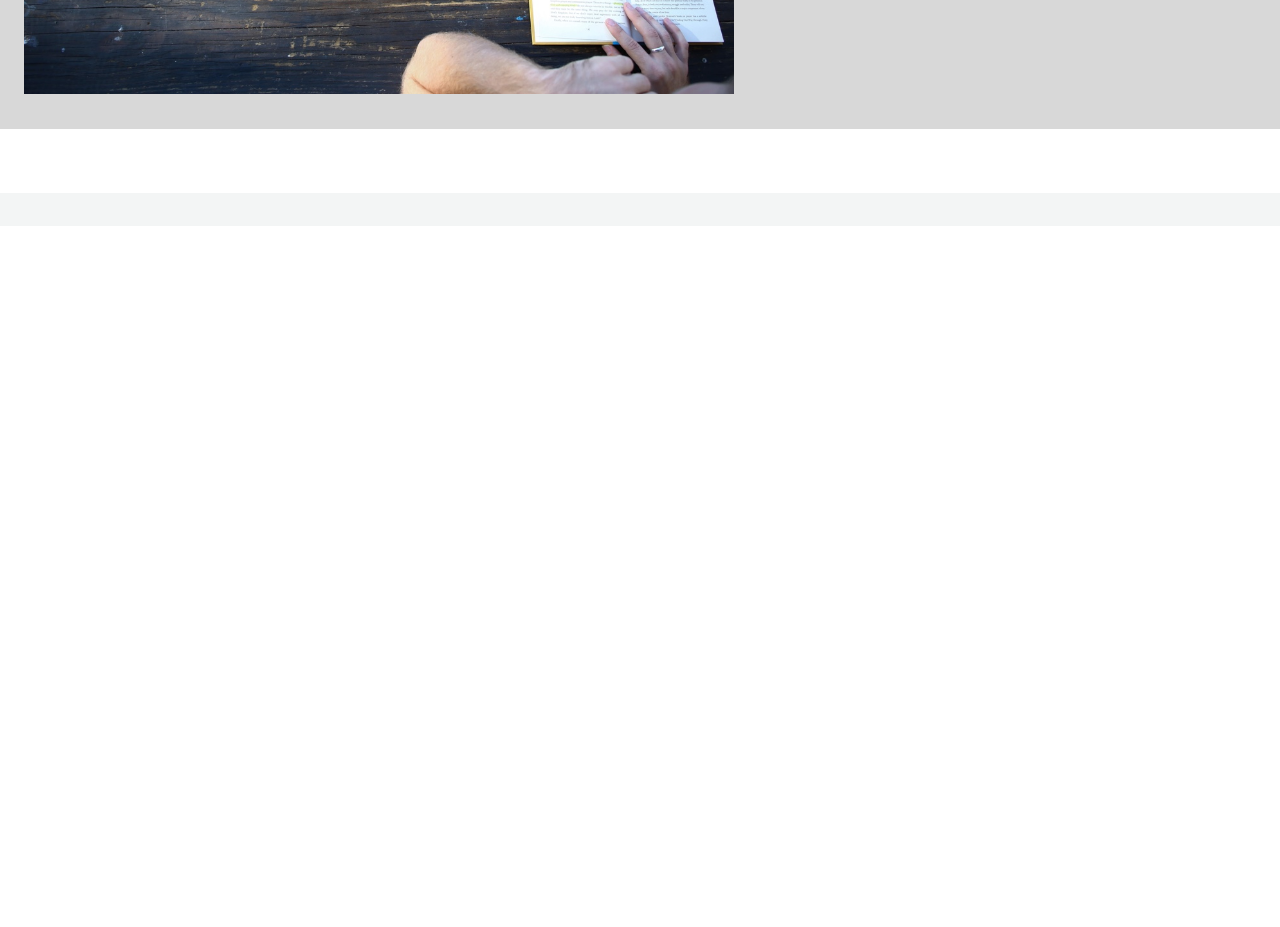
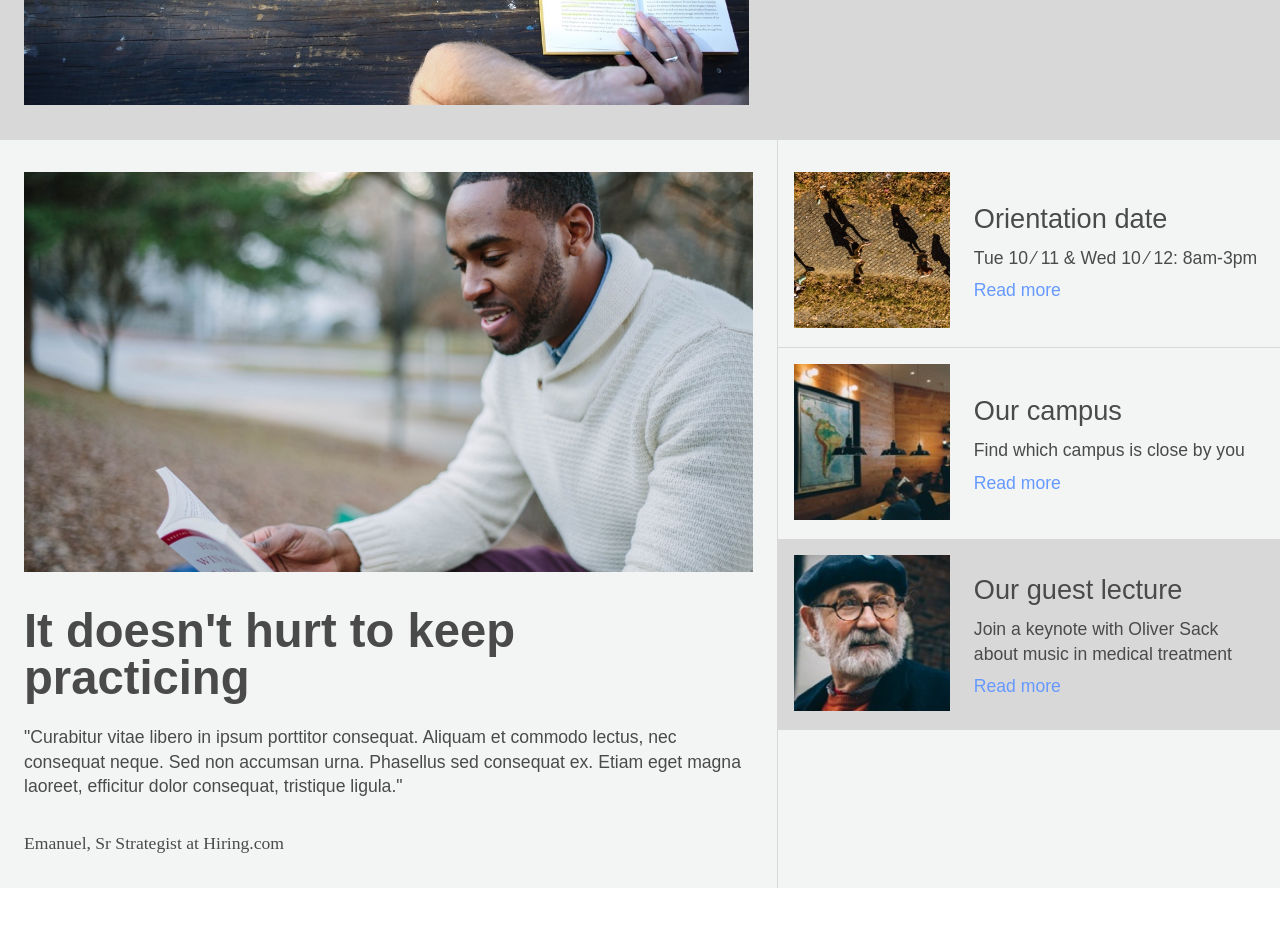
Before and after one commit to DoKe65/colmaracademy, a plain HTML site: page index.html in a window 1280 px wide. Shown: the part 527-1454 px from the top of the page. Before the commit the page ends 800 px from the top, so only its background shows below. Drawn offline with Linux system fonts and the light colour scheme; a web font is replaced by a local one.

Commit message:
Add Campus-Infos.

```diff
--- a/index.html
+++ b/index.html
@@ -5,7 +5,7 @@
 	<link rel="stylesheet" type="text/css" href="resources/css/reset.css">
 	<link rel="stylesheet" type="text/css" href="resources/css/style.css">
   <link href="https://fonts.googleapis.com/css?family=Hind+Siliguri:300,400,500,600,700" rel="stylesheet">
-   <link href="https://fonts.googleapis.com/css?family=Hind+Vadodara:300,400,500,600,700" rel="stylesheet">
+   <link href="https://fonts.googleapis.com/css?family=Hind+Vadodara:300,400,500,600,700|Playfair+Display:400,400i" rel="stylesheet">
 </head>
 <body>
   <!-- Header Section -->
@@ -31,7 +31,7 @@
     <!-- Jumbotron-Section -->
     <div class="jumbotron flex row">
       <div class="jbtimg">
-        <img src="resources/imgs/banner.jpg">
+        <img src="resources/imgs/banner.jpg" alt="Learning students">
       </div>
       <div class="start flex column">
         <h1>Learn something new everyday</h1>
@@ -41,7 +41,42 @@
     </div>
 
     <!-- Campus-Section -->
-    <div id="campus" class="flex row"></div>
+    <div id="campus" class="flex row">
+      <div class="lead">
+        <div class="leadimg">
+          <img src="resources/imgs/information-main.jpg">
+        </div>
+        <h2>It doesn&apos;t hurt to keep practicing</h2>
+        <p class="quot">&quot;Curabitur vitae libero in ipsum porttitor consequat. Aliquam et commodo lectus, nec consequat neque. Sed non accumsan urna. Phasellus sed consequat ex. Etiam eget magna laoreet, efficitur dolor consequat, tristique ligula.&quot;</p>
+        <p class="source">Emanuel, Sr Strategist at Hiring.com</p>
+      </div>
+      <div class="infos flex column">
+        <div class="info date flex row">
+          <div class="infoimg"><img src="resources/imgs/information-orientation.jpg" alt="People on a path"></div>
+          <div class="infotext flex column">
+            <h3>Orientation date</h3>
+            <p>Tue 10 &frasl; 11 &amp; Wed 10 &frasl; 12: 8am-3pm</p>
+            <a href="#">Read more</a>
+          </div>
+        </div>
+        <div class="info study flex row">
+          <div class="infoimg"><img src="resources/imgs/information-campus.jpg" alt="Study-Room"></div>
+          <div class="infotext flex column">
+            <h3>Our campus</h3>
+            <p>Find which campus is close by you</p>
+            <a href="#">Read more</a>
+          </div>
+        </div>
+        <div class="info guest flex row">
+          <div class="infoimg"><img src="resources/imgs/information-guest-lecture.jpg" alt="Mister Oliver Sack"></div>
+          <div class="infotext flex column">
+            <h3>Our guest lecture</h3>
+            <p>Join a keynote with Oliver Sack about music in medical treatment</p>
+            <a href="#">Read more</a>
+          </div>
+        </div>
+      </div>
+    </div>
 
     <!-- Courses-Section -->
     <div id="courses" class="flex row desktop"></div>
--- a/resources/css/style.css
+++ b/resources/css/style.css
@@ -2,6 +2,30 @@ html {
   font-size: 16px;
   font-family: "Hind Vadodara", Arial, sans-serif;
   color: #4a4a4a;
+}
+
+h1 {
+  font-size: 3.2rem;
+  font-weight: 700;
+  line-height: 1.2;
+}
+
+h2 {
+  font-size: 2.95rem;
+  font-weight: 700;
+}
+
+h3 {
+  font-size: 1.7rem;
+  font-weight: 500;
+  line-height: 1.4;
+}
+
+p,
+.infotext a {
+  font-weight: 300;
+  line-height: 1.4;
+  font-size: 1.1rem;
 }
 
 .flex {
@@ -31,7 +55,7 @@ header {
   top: 0;
   align-items: center;
   justify-content: space-between;
-  border: 1px solid red;
+  font-size: 1.1rem;
 }
 
 .logo {
@@ -43,7 +67,6 @@ header {
 }
 
 .logo img {
-  height: 100%
   width: auto;
   padding-left: 1.5rem;
 }
@@ -67,13 +90,14 @@ nav ul li a {
 
 .jumbotron {
   position: relative;
-  margin-top: 64px;
+  margin-top: 4rem;
   background-color: #d8d8d8;
   justify-content: flex-start;
+  padding: 2rem 1.5rem;
 }
 
 .jumbotron .jbtimg {
-  margin: 2rem 1.5rem;
+ /* margin: 2rem 1.5rem;*/
   flex-grow: 1;
   flex-basis: 60%;
 }
@@ -83,23 +107,18 @@ nav ul li a {
 }
 
 .jumbotron .start {
-  margin: 2rem 0 2rem 0;
+  margin: 2rem 0 2rem 1.5rem;
   justify-content: center;
   flex-basis: 40%;
+  /*padding-right: 3rem; */
+}
+
+.jumbotron .start h1 {
+  margin-bottom: 5%;
   padding-right: 3rem;
 }
 
-.jumbotron .start h1 {
-  font-size: 3.2rem;
-  font-weight: 700;
-  line-height: 1.2;
-  margin-bottom: 5%;
-}
-
 .jumbotron .start h3 {
-  font-size: 1.7rem;
-  font-weight: 500;
-  line-height: 1.4;
   margin-bottom: 10%;
   max-width: 24rem;
 }
@@ -119,6 +138,75 @@ nav ul li a {
 
 #campus {
   background-color: #f3f5f5;
+  justify-content: flex-start;
+  padding-left: 1.5rem;
+}
+
+.lead {
+  flex-grow: 1;
+  flex-basis: 45%;
+  padding: 2rem 0;
+}
+
+.lead img {
+  width: 100%;
+}
+
+.lead h2 {
+  margin: 2rem 0 1.5rem 0;
+}
+
+.source {
+  font-family: "Playfair-Display";
+  font-weight: 400;
+  /*font-style: italic;*/
+  margin-top: 2rem;
+}
+
+.infos {
+  margin-left: 1.5rem;
+  flex-basis: 40%;
+  border-left: 1px solid #d8d8d8;
+  padding-top: 1rem;
+}
+
+.info {
+  padding: 1rem 1rem 1rem 0;
+}
+
+.infos .info:first-child {
+  border-bottom: 1px solid #d8d8d8;
+}
+
+.infos .info:last-child {
+  background-color: #d8d8d8;
+}
+
+.infoimg {
+  flex-basis: 35%;
+  height: auto;
+  padding-left: 1rem;
+  padding-right: 1.5rem;
+}
+
+.infoimg img {
+  width: 100%;
+  height: auto;
+}
+
+.infotext {
+  flex-basis: 65%;
+  justify-content: center;
+}
+
+.infotext h3,
+.infotext p {
+  margin-bottom: 0.5rem;
+}
+
+.infotext a {
+  text-decoration: none;
+  color: #69f;
 }
 
 /* color of last-child and borders: #d8d8d8; */
```
